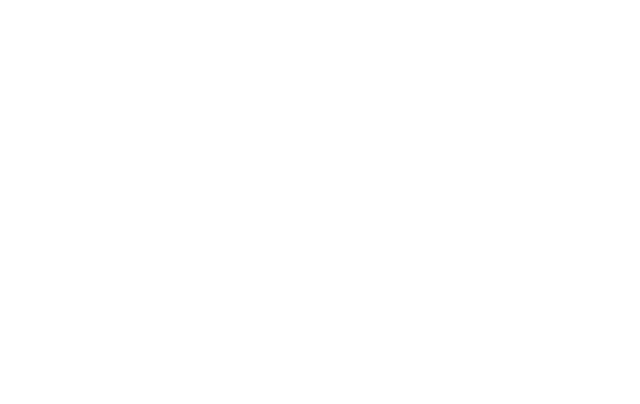
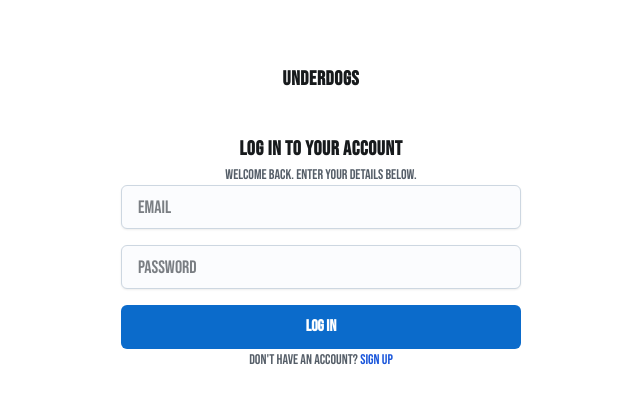
Before and after one commit to studiousdoston/underdogs-storefront, a React (Vite) app: page /auth in a window 1280 px wide. Before the commit this address had no page. Shown: the top 404 px of the page, without its empty margins (319-959 px from the left). Built offline with nearby package versions, Linux system fonts and the light colour scheme.

Commit message:
feat:develop Auth page and login/signup drawer modal

```diff
--- a/src/App.tsx
+++ b/src/App.tsx
@@ -4,14 +4,19 @@
 import Accessories from "./pages/Accessories";
 import ProductDetail from "./pages/ProductDetail";
 import Orders from "./pages/Orders";
+import { AuthModalProvider } from "./context/AuthModalContext";
+import { AuthModal } from "./components/AuthModal";
 
 import "./App.css";
+import Auth from "./pages/Auth";
 
 function App() {
   return (
+    <AuthModalProvider>
       <BrowserRouter>
         <div className="layout">
           <Routes>
+            <Route path="/auth" element={<Auth />} />
             <Route path="/" element={<Home />} />
             <Route path="/clothes" element={<Clothes />} />
             <Route path="/accessories" element={<Accessories />} />
@@ -19,7 +24,9 @@
             <Route path="/orders" element={<Orders />} />
           </Routes>
         </div>
+        <AuthModal />
       </BrowserRouter>
+    </AuthModalProvider>
   );
 }
 
--- /dev/null
+++ b/src/components/AuthModal/AuthModal.module.css
@@ -0,0 +1,54 @@
+.dialog {
+  padding: 32px;
+  height: 100%;
+}
+
+.header {
+  display: flex;
+  width: 100%;
+  justify-content: space-between;
+  align-items: center;
+  padding-bottom: 20px;
+  margin-bottom: 24px;
+  border-bottom: 2px solid black;
+}
+
+.logo {
+  display: flex;
+  align-items: center;
+}
+
+.closeButton {
+  margin-top: 2px;
+}
+
+.title {
+  margin-bottom: 8px;
+}
+
+.subtitle {
+  color: #666;
+  margin-bottom: 24px;
+}
+
+.buttonGroup {
+  display: flex;
+  flex-direction: column;
+  gap: 16px;
+  margin-top: 20px;
+  margin-bottom: 20px;
+}
+.signUp,
+.login {
+  width: 100%;
+}
+
+.login span {
+  color: #666;
+  margin-right: 8px;
+}
+
+.terms {
+  color: #999;
+  text-align: center;
+}
--- /dev/null
+++ b/src/components/AuthModal/index.tsx
@@ -0,0 +1,77 @@
+import { X } from "lucide-react";
+import Drawer from "@mui/joy/Drawer";
+import Typography from "@mui/joy/Typography";
+import Button from "@mui/joy/Button";
+import IconButton from "@mui/joy/IconButton";
+import { useAuthModal } from "../../context/AuthModalContext";
+import styles from "./AuthModal.module.css";
+import { useNavigate } from "react-router-dom";
+
+export function AuthModal() {
+  const { isOpen, close } = useAuthModal();
+  const navigate = useNavigate();
+
+  function goToAuth() {
+    close();
+    navigate("/auth");
+  }
+  return (
+    <Drawer
+      anchor="left"
+      open={isOpen}
+      onClose={close}
+      sx={{
+        "--Drawer-horizontalSize": "420px",
+      }}
+      slotProps={{
+        backdrop: {
+          sx: {
+            backdropFilter: "none",
+            backgroundColor: "rgba(0, 0, 0, 0.4)",
+          },
+        },
+      }}
+    >
+      <div className={styles.dialog}>
+        <div className={styles.header}>
+          <Typography level="title-lg" className={styles.logo}>
+            UNDERDOGS
+          </Typography>
+          <IconButton variant="plain" size="sm" onClick={close}>
+            <X size={20} className={styles.closeButton} />
+          </IconButton>
+        </div>
+
+        <Typography level="h4" className={styles.title}>
+          Sign in to your account
+        </Typography>
+        <Typography level="body-sm" className={styles.subtitle}>
+          Get access to your orders, rewards, and more
+        </Typography>
+
+        <div className={styles.buttonGroup}>
+          <Button
+            size="lg"
+            variant="solid"
+            className={styles.signUp}
+            onClick={goToAuth}
+          >
+            Sign Up
+          </Button>
+          <Button
+            size="lg"
+            variant="outlined"
+            className={styles.login}
+            onClick={goToAuth}
+          >
+            <span>Already have an account?</span> Log In
+          </Button>
+        </div>
+
+        <Typography level="body-xs" className={styles.terms}>
+          By signing in, you agree to our privacy policy and terms of service
+        </Typography>
+      </div>
+    </Drawer>
+  );
+}
--- a/src/components/Navbar/index.tsx
+++ b/src/components/Navbar/index.tsx
@@ -3,9 +3,11 @@
 import Typography from "@mui/joy/Typography";
 import IconButton from "@mui/joy/IconButton";
 import styles from "./Navbar.module.css";
+import { useAuthModal } from "../../context/AuthModalContext";
 import "../../css/globals.css";
 
 export function Navbar() {
+  const { open } = useAuthModal();
   return (
     <header className={`fullBleed ${styles.header}`}>
       {" "}
@@ -23,13 +25,18 @@
           </Link>
 
           <div className={styles.icons}>
-            <IconButton variant="plain" size="sm"  className={styles.icon}>
+            <IconButton variant="plain" size="sm" className={styles.icon}>
               <Search size={24} />
             </IconButton>
             <IconButton variant="plain" size="sm" className={styles.icon}>
               <ShoppingCart size={24} />
             </IconButton>
-            <IconButton variant="plain" size="sm" className={styles.icon}>
+            <IconButton
+              variant="plain"
+              size="sm"
+              className={styles.icon}
+              onClick={open}
+            >
               <User size={24} />
             </IconButton>
           </div>
--- a/src/components/StoreHeader/index.tsx
+++ b/src/components/StoreHeader/index.tsx
@@ -4,8 +4,10 @@
 import IconButton from "@mui/joy/IconButton";
 import Input from "@mui/joy/Input";
 import styles from "./StoreHeader.module.css";
+import { useAuthModal } from "../../context/AuthModalContext";
 
 export function StoreHeader() {
+  const { open } = useAuthModal();
   return (
     <header className={styles.header}>
       <div className={styles.inner}>
@@ -32,7 +34,7 @@
           <IconButton variant="plain" size="sm">
             <Heart size={20} />
           </IconButton>
-          <IconButton variant="plain" size="sm">
+          <IconButton variant="plain" size="sm" onClick={open}>
             <User size={20} />
           </IconButton>
           <IconButton variant="plain" size="sm">
--- /dev/null
+++ b/src/context/AuthModalContext.tsx
@@ -0,0 +1,35 @@
+import { createContext, useContext, useState, type ReactNode } from "react";
+
+type AuthModalContextType = {
+  isOpen: boolean;
+  open: () => void;
+  close: () => void;
+};
+
+const AuthModalContext = createContext<AuthModalContextType | undefined>(
+  undefined,
+);
+
+export function AuthModalProvider({ children }: { children: ReactNode }) {
+  const [isOpen, setIsOpen] = useState(false);
+
+  return (
+    <AuthModalContext.Provider
+      value={{
+        isOpen,
+        open: () => setIsOpen(true),
+        close: () => setIsOpen(false),
+      }}
+    >
+      {children}
+    </AuthModalContext.Provider>
+  );
+}
+
+export function useAuthModal() {
+  const context = useContext(AuthModalContext);
+  if (!context) {
+    throw new Error("useAuthModal must be used within AuthModalProvider");
+  }
+  return context;
+}
--- /dev/null
+++ b/src/pages/Auth/Auth.module.css
@@ -0,0 +1,55 @@
+.wrapper {
+  display: flex;
+  flex-direction: column;
+  align-items: center;
+  padding: 64px 24px;
+}
+
+.logo {
+  text-decoration: none;
+  color: inherit;
+  margin-bottom: 40px;
+}
+
+.card {
+  width: 100%;
+  max-width: 400px;
+}
+
+.title {
+  margin-bottom: 8px;
+  text-align: center;
+}
+
+.subtitle {
+  color: #666;
+  margin-bottom: 32px;
+  text-align: center;
+}
+
+.form {
+  display: flex;
+  flex-direction: column;
+  gap: 16px;
+}
+
+.input {
+  width: 100%;
+}
+
+.submit {
+  width: 100%;
+  margin-top: 8px;
+}
+
+.toggle {
+  text-align: center;
+  margin-top: 24px;
+  color: #666;
+}
+
+.toggleLink {
+  color: #1a56db;
+  cursor: pointer;
+  font-weight: 500;
+}
--- /dev/null
+++ b/src/pages/Auth/index.tsx
@@ -0,0 +1,85 @@
+import { useState } from "react";
+import { Link } from "react-router-dom";
+import Typography from "@mui/joy/Typography";
+import Input from "@mui/joy/Input";
+import Button from "@mui/joy/Button";
+import styles from "./Auth.module.css";
+
+type Mode = "login" | "signup";
+
+export default function Auth() {
+  const [mode, setMode] = useState<Mode>("login");
+
+  return (
+    <div className={styles.wrapper}>
+      <Link to="/" className={styles.logo}>
+        <Typography level="h4">UNDERDOGS</Typography>
+      </Link>
+
+      <div className={styles.card}>
+        <Typography level="h4" className={styles.title}>
+          {mode === "login" ? "Log in to your account" : "Create an account"}
+        </Typography>
+        <Typography level="body-sm" className={styles.subtitle}>
+          {mode === "login"
+            ? "Welcome back. Enter your details below."
+            : "Get access to your orders, rewards, and more."}
+        </Typography>
+
+        <form className={styles.form}>
+          {mode === "signup" && (
+            <Input placeholder="Full name" size="lg" className={styles.input} />
+          )}
+          <Input
+            placeholder="Email"
+            type="email"
+            size="lg"
+            className={styles.input}
+          />
+          <Input
+            placeholder="Password"
+            type="password"
+            size="lg"
+            className={styles.input}
+          />
+          {mode === "signup" && (
+            <Input
+              placeholder="Confirm password"
+              type="password"
+              size="lg"
+              className={styles.input}
+            />
+          )}
+
+          <Button size="lg" variant="solid" className={styles.submit}>
+            {mode === "login" ? "Log In" : "Sign Up"}
+          </Button>
+        </form>
+
+        <Typography level="body-sm" className={styles.toggle}>
+          {mode === "login" ? (
+            <>
+              Don't have an account?{" "}
+              <span
+                className={styles.toggleLink}
+                onClick={() => setMode("signup")}
+              >
+                Sign up
+              </span>
+            </>
+          ) : (
+            <>
+              Already have an account?{" "}
+              <span
+                className={styles.toggleLink}
+                onClick={() => setMode("login")}
+              >
+                Log in
+              </span>
+            </>
+          )}
+        </Typography>
+      </div>
+    </div>
+  );
+}
```
Lines whose indentation alone changed are shown as unchanged.
